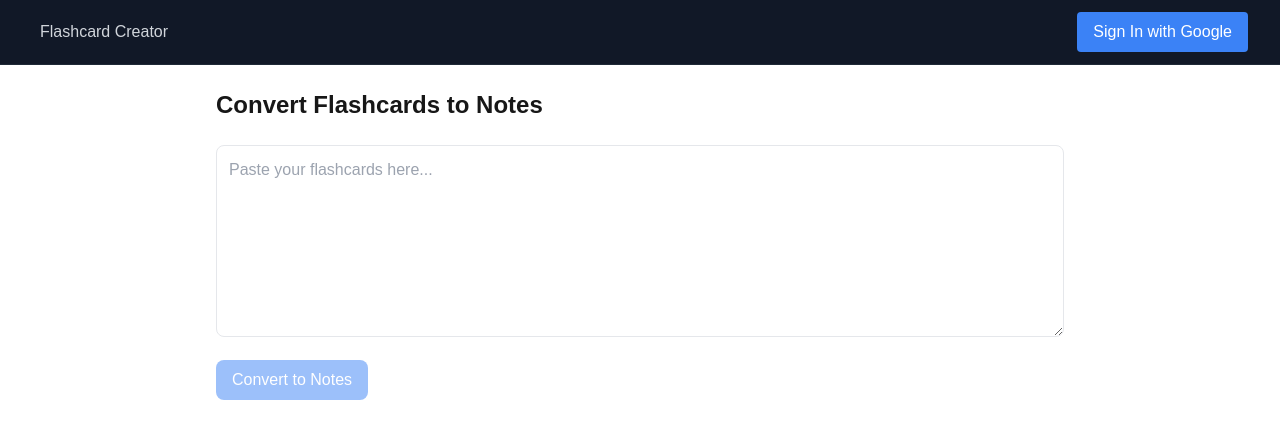
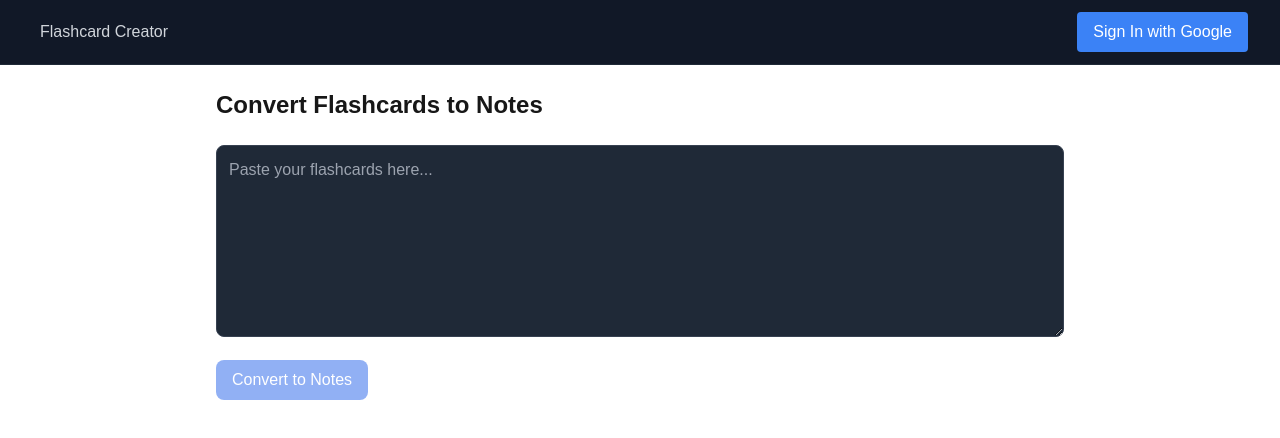
Before and after one commit to AlexShen101/gpt-general, a Next.js app: page /notes_maker in a window 1280 px wide. Shown: the top 438 px of the page. Built offline with nearby package versions, Linux system fonts and the light colour scheme; no server answers.

Commit message:
set up conversion ui

```diff
--- /dev/null
+++ b/app/components/ConversionPage.tsx
@@ -0,0 +1,79 @@
+'use client'
+
+import { useState } from 'react'
+
+type ConverterProps = {
+  title: string
+  type: 'flashcards' | 'notes'
+  inputPlaceholder: string
+}
+
+export default function Converter({ title, type, inputPlaceholder }: ConverterProps) {
+  const [inputText, setInputText] = useState('')
+  const [result, setResult] = useState('')
+  const [isLoading, setIsLoading] = useState(false)
+
+  const handleConvert = async () => {
+    setIsLoading(true)
+    try {
+      const response = await fetch('/api/gpt-converter', {
+        method: 'POST',
+        headers: {
+          'Content-Type': 'application/json',
+        },
+        body: JSON.stringify({
+          text: inputText,
+          type
+        }),
+      })
+
+      const data = await response.json()
+      setResult(data.result)
+    } catch (error) {
+      console.error('Error converting text:', error)
+      setResult('Error converting text. Please try again.')
+    } finally {
+      setIsLoading(false)
+    }
+  }
+
+  return (
+    <div className="max-w-4xl mx-auto p-6 space-y-6">
+      <h1 className="text-2xl font-bold">{title}</h1>
+
+      <div className="space-y-4">
+        <textarea
+          className="w-full h-48 p-3 border rounded-lg text-white bg-gray-800 border-gray-700"
+          placeholder={inputPlaceholder}
+          value={inputText}
+          onChange={(e) => setInputText(e.target.value)}
+        />
+
+        <button
+          onClick={handleConvert}
+          disabled={isLoading || !inputText}
+          className="px-4 py-2 bg-blue-600 text-white rounded-lg disabled:opacity-50 hover:bg-blue-700"
+        >
+          {isLoading ? 'Converting...' : `Convert to ${type === 'flashcards' ? 'Flashcards' : 'Notes'}`}
+        </button>
+      </div>
+
+      {result && (
+        <div className="space-y-2">
+          <h2 className="text-xl font-semibold">Result:</h2>
+          <div className="relative">
+            <pre className="p-4 bg-gray-800 rounded-lg whitespace-pre-wrap border border-gray-700">
+              {result}
+            </pre>
+            <button
+              onClick={() => navigator.clipboard.writeText(result)}
+              className="absolute top-2 right-2 px-3 py-1 text-sm bg-gray-700 rounded hover:bg-gray-600 text-white"
+            >
+              Copy
+            </button>
+          </div>
+        </div>
+      )}
+    </div>
+  )
+}
--- a/app/components/Navbar.tsx
+++ b/app/components/Navbar.tsx
@@ -29,10 +29,10 @@ export default async function Navbar() {
                   Notes Maker
                 </Link>
                 <Link
-                  href="/flashcard-to-note"
+                  href="/flashcard_maker"
                   className="inline-flex items-center px-1 pt-1 text-sm font-medium text-gray-300 hover:text-white border-b-2 border-transparent hover:border-gray-300"
                 >
-                  Flashcard to Notes
+                  Flashcard Maker
                 </Link>
               </div>
             )}
--- a/app/flashcard_maker/page.tsx
+++ b/app/flashcard_maker/page.tsx
@@ -1,8 +1,11 @@
-// notes to flashcards
+import Converter from '@/app/components/ConversionPage'
+
 export default function NotesToCards() {
   return (
-    <div>
-      <h1>Convert Notes to Flashcards</h1>
-    </div>
+    <Converter
+      title="Convert Notes to Flashcards"
+      type="flashcards"
+      inputPlaceholder="Paste your notes here..."
+    />
   )
 }
--- a/app/notes_maker/page.tsx
+++ b/app/notes_maker/page.tsx
@@ -1,70 +1,11 @@
-'use client'
-
-import { useState } from 'react'
+import Converter from '@/app/components/ConversionPage'
 
 export default function CardsToNotes() {
-  const [inputText, setInputText] = useState('')
-  const [result, setResult] = useState('')
-  const [isLoading, setIsLoading] = useState(false)
-
-  const handleConvert = async () => {
-    setIsLoading(true)
-    try {
-      const response = await fetch('/api/flashcard-to-note', {
-        method: 'POST',
-        headers: {
-          'Content-Type': 'application/json',
-        },
-        body: JSON.stringify({ text: inputText }),
-      })
-
-      const data = await response.json()
-      setResult(data.result)
-    } catch (error) {
-      console.error('Error converting cards:', error)
-      setResult('Error converting cards. Please try again.')
-    } finally {
-      setIsLoading(false)
-    }
-  }
-
   return (
-    <div className="max-w-4xl mx-auto p-6 space-y-6">
-      <h1 className="text-2xl font-bold">Convert Flashcards to Notes</h1>
-
-      <div className="space-y-4">
-        <textarea
-          className="w-full h-48 p-3 border rounded-lg text-black"
-          placeholder="Paste your flashcards here..."
-          value={inputText}
-          onChange={(e) => setInputText(e.target.value)}
-        />
-
-        <button
-          onClick={handleConvert}
-          disabled={isLoading || !inputText}
-          className="px-4 py-2 bg-blue-500 text-white rounded-lg disabled:opacity-50"
-        >
-          {isLoading ? 'Converting...' : 'Convert to Notes'}
-        </button>
-      </div>
-
-      {result && (
-        <div className="space-y-2">
-          <h2 className="text-xl font-semibold">Result:</h2>
-          <div className="relative">
-            <pre className="p-4 bg-gray-50 rounded-lg whitespace-pre-wrap">
-              {result}
-            </pre>
-            <button
-              onClick={() => navigator.clipboard.writeText(result)}
-              className="absolute top-2 right-2 px-3 py-1 text-sm bg-gray-200 rounded hover:bg-gray-300"
-            >
-              Copy
-            </button>
-          </div>
-        </div>
-      )}
-    </div>
+    <Converter
+      title="Convert Flashcards to Notes"
+      type="notes"
+      inputPlaceholder="Paste your flashcards here..."
+    />
   )
 }
```
